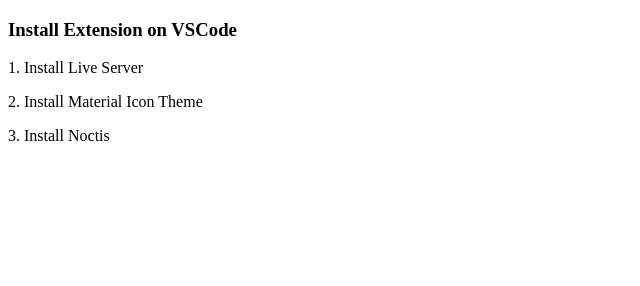
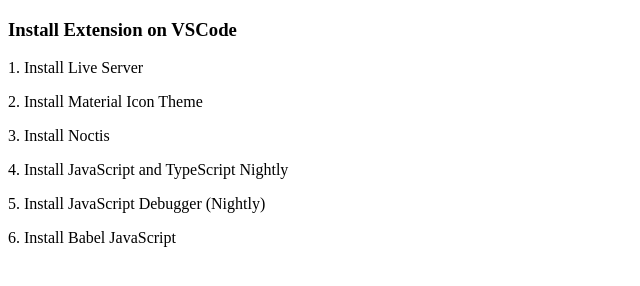
Before and after one commit to denid0ck3r/JAVASCRIPT-KelasTerbuka, a plain HTML site: page 02.InstalasiVSCode/index.html in a window 1280 px wide. Shown: the whole page, without its empty margins (0-640 px from the left). Drawn offline with Linux system fonts and the light colour scheme.

Commit message:
Menambahkan instalasi extension

```diff
--- a/02.InstalasiVSCode/index.html
+++ b/02.InstalasiVSCode/index.html
@@ -10,6 +10,9 @@
             <p>1. Install Live Server</p>
             <p>2. Install Material Icon Theme</p>
             <p>3. Install Noctis</p>
+            <p>4. Install JavaScript and TypeScript Nightly</p>
+            <p>5. Install JavaScript Debugger (Nightly)</p>
+            <p>6. Install Babel JavaScript</p>
         </div>
     </div>
 </head>
```
